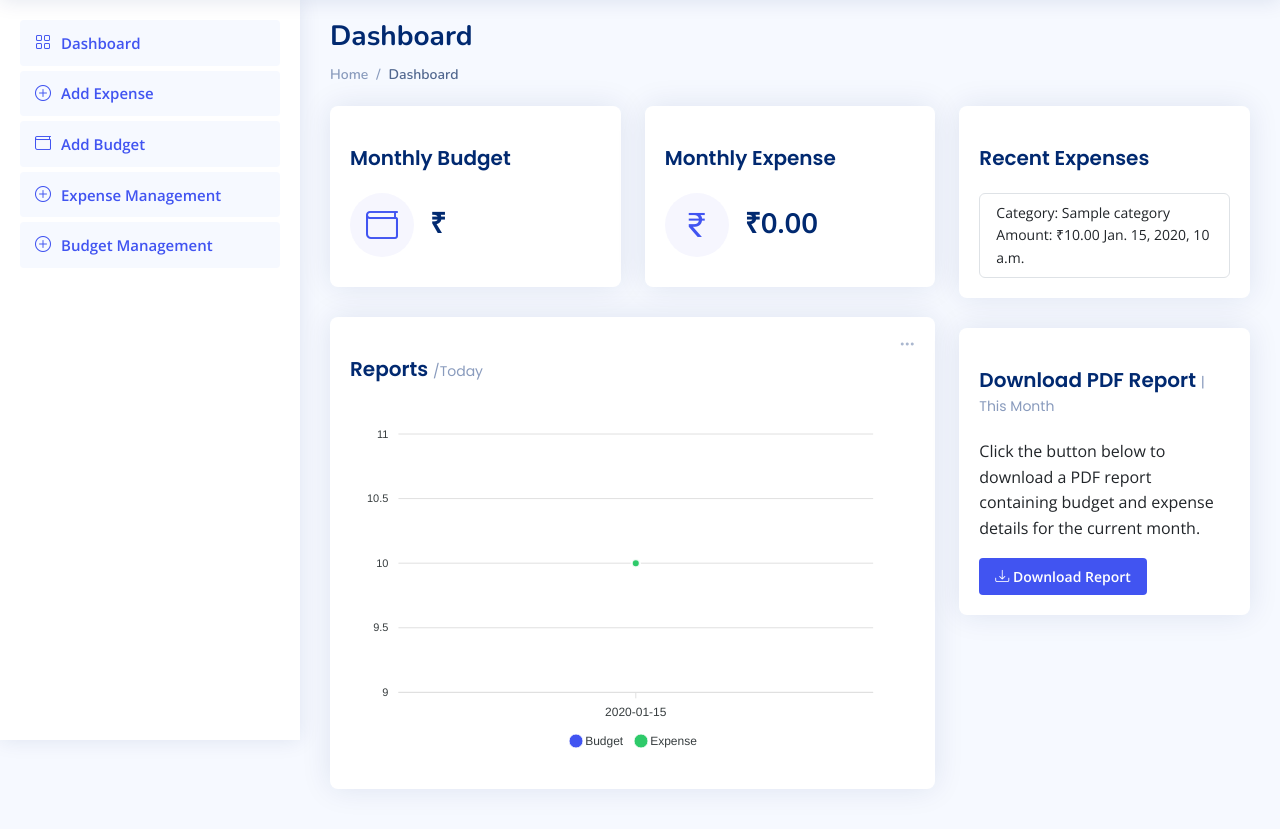
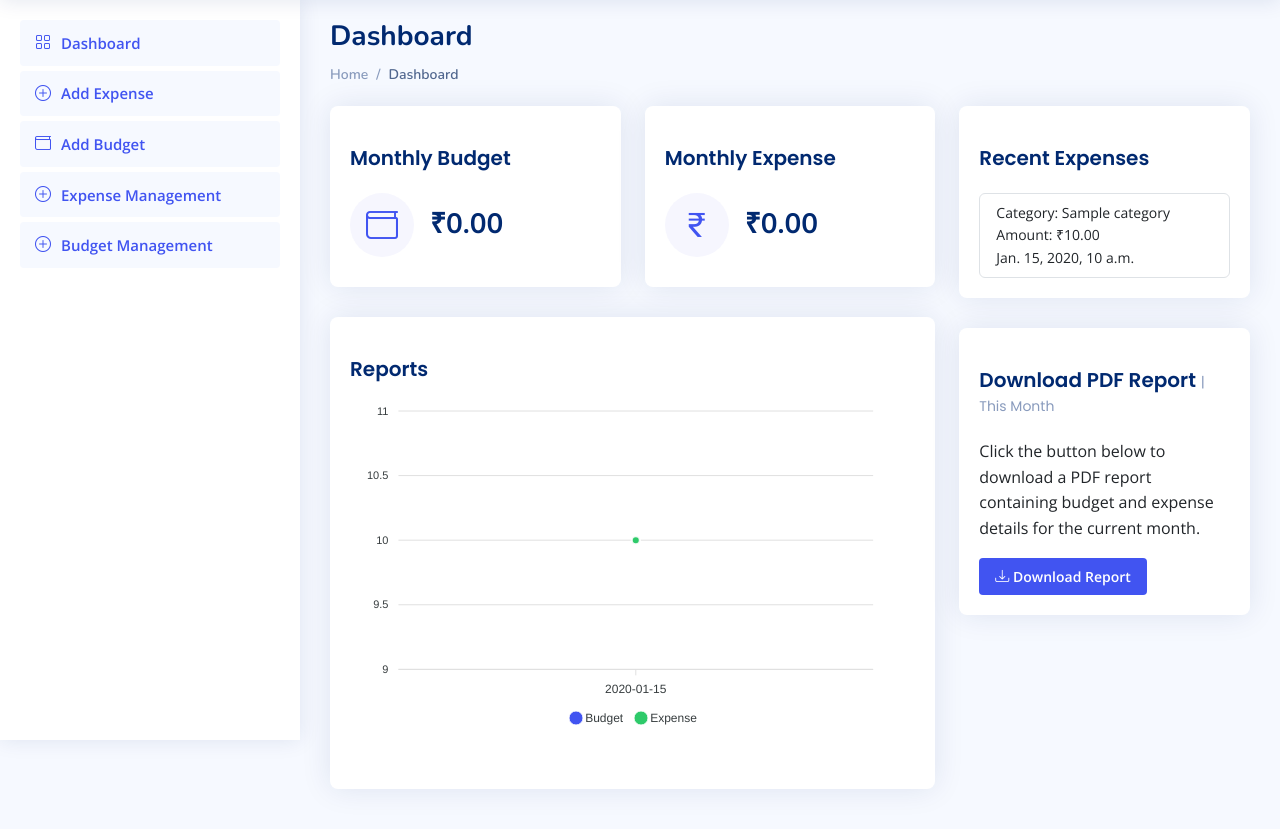
Before and after one commit to Alanbenny05/Expense-Track, a Django app: page /index/ in a window 1280 px wide. Shown: the part 60-889 px from the top of the page. Run offline with Django 5.2, Linux system fonts and the light colour scheme; a user stored in the database is signed in; tables that the repository leaves empty hold one stand-in row (values such as "Sample post"); grey boxes marked "Sample" are stand-in pictures; some libraries are stand-ins or nearby versions.

Commit message:
bug fixes

```diff
--- a/expensetrackapp/templates/index.html
+++ b/expensetrackapp/templates/index.html
@@ -72,7 +72,7 @@
           <i class="bi bi-wallet"></i> <!-- Budget-related icon -->
         </div>
         <div class="ps-3">
-          <h6>₹{{ total_budget|floatformat:2 }}</h6> <!-- Display total_budget -->
+          <h6>₹{{ monthly_budget|floatformat:2 }}</h6> <!-- Display total_budget -->
         </div>
       </div>
     </div>
@@ -101,7 +101,7 @@
             <div class="col-12">
               <div class="card">
 
-                <div class="filter">
+                <!-- <div class="filter">
                   <a class="icon" href="{% static '#'%}" data-bs-toggle="dropdown"><i class="bi bi-three-dots"></i></a>
                   <ul class="dropdown-menu dropdown-menu-end dropdown-menu-arrow">
                     <li class="dropdown-header text-start">
@@ -112,10 +112,10 @@
                     <li><a class="dropdown-item" href="{% static '#'%}">This Month</a></li>
                     <li><a class="dropdown-item" href="{% static '#'%}">This Year</a></li>
                   </ul>
-                </div>
+                </div> -->
 
                 <div class="card-body">
-                  <h5 class="card-title">Reports <span>/Today</span></h5>
+                  <h5 class="card-title">Reports
 
                   <!-- Line Chart -->
                   <div id="reportsChart"></div>
@@ -206,7 +206,7 @@
             <li class="list-group-item d-flex justify-content-between align-items-center">
               <div>
                 Category: {{ expense.category.name|default:"No Category" }}<br>
-                Amount: ₹{{ expense.amount }}   {{ expense.created_at }}
+                Amount: ₹{{ expense.amount }}   <br>{{ expense.created_at }}
               </div>
             </li>
           {% endfor %}
--- a/expensetrackapp/templates/layout.html
+++ b/expensetrackapp/templates/layout.html
@@ -392,7 +392,7 @@
     </div>
   </footer><!-- End Footer -->
 
-  <a href="{% static '#'%}" class="back-to-top d-flex align-items-center justify-content-center"><i class="bi bi-arrow-up-short"></i></a>
+  <a href="#" class="back-to-top d-flex align-items-center justify-content-center"><i class="bi bi-arrow-up-short"></i></a>
 
   <!-- Vendor JS Files -->
   <script src="{% static 'assets/vendor/apexcharts/apexcharts.min.js'%}"></script>
--- a/expensetrackapp/views.py
+++ b/expensetrackapp/views.py
@@ -39,6 +39,29 @@
 
     # Pass the total expense to the template
 
+def calculate_budget(request):
+    """
+    Calculate and display the total budget for the current month.
+    """
+    # Get the current month and year
+    now = timezone.now()
+    current_month = now.month
+    current_year = now.year
+
+    # Calculate the total budget for the logged-in user for the current month
+    total_budget = Budget.objects.filter(
+        user=request.user,
+        created_at__month=current_month,  # Filter by current month
+        created_at__year=current_year,    # Filter by current year
+    ).aggregate(total=Sum('limit_amount'))['total']
+
+    # If no budget exists for the current month, set total_budget to 0
+    total_budget = total_budget if total_budget else 0
+    return total_budget
+
+    # Pass the total budget to the template
+
+
 
 # Helper function to fetch categories for the logged-in user
 def get_user_categories():
@@ -58,6 +81,7 @@
     budget_plain_list = [float(value[0]) for value in budget_list]  # Convert Decimal to float
     recent_expenses = Expense.objects.all().order_by('-created_at')[:5]
     monthly_expense = calculate_expense(request)
+    monthly_budget = calculate_budget(request)
     print(recent_expenses)
     expense_date_list = list(Expense.objects.filter(user=request.user).values_list("date"))
     budget_date_list = list(Budget.objects.filter(user=request.user).values_list("created_at"))
@@ -70,6 +94,7 @@
 
 
     expense = Expense.objects.filter(user=request.user)
+
     # print("budget", budget)
     # print("expense",expense_list)
 
@@ -80,6 +105,7 @@
         "budget_plain_list": budget_plain_list,
          "recent_expenses": recent_expenses,
          "monthly_expense": monthly_expense,
+         "monthly_budget" : monthly_budget,
          "expense_date_plain_list": expense_date_plain_list
          })
 
@@ -383,28 +409,6 @@
         return HttpResponse('Error generating PDF', status=500)
     return response
 
-@login_required
-def budget_view(request):
-    """
-    Calculate and display the total budget for the current month.
-    """
-    # Get the current month and year
-    now = timezone.now()
-    current_month = now.month
-    current_year = now.year
-
-    # Calculate the total budget for the logged-in user for the current month
-    total_budget = Budget.objects.filter(
-        user=request.user,
-        created_at__month=current_month,  # Filter by current month
-        created_at__year=current_year,    # Filter by current year
-    ).aggregate(total=Sum('limit_amount'))['total']
-
-    # If no budget exists for the current month, set total_budget to 0
-    total_budget = total_budget if total_budget else 0
-
-    # Pass the total budget to the template
-    return render(request, 'index.html', {'total_budget': total_budget})
 
 
 @login_required
```
